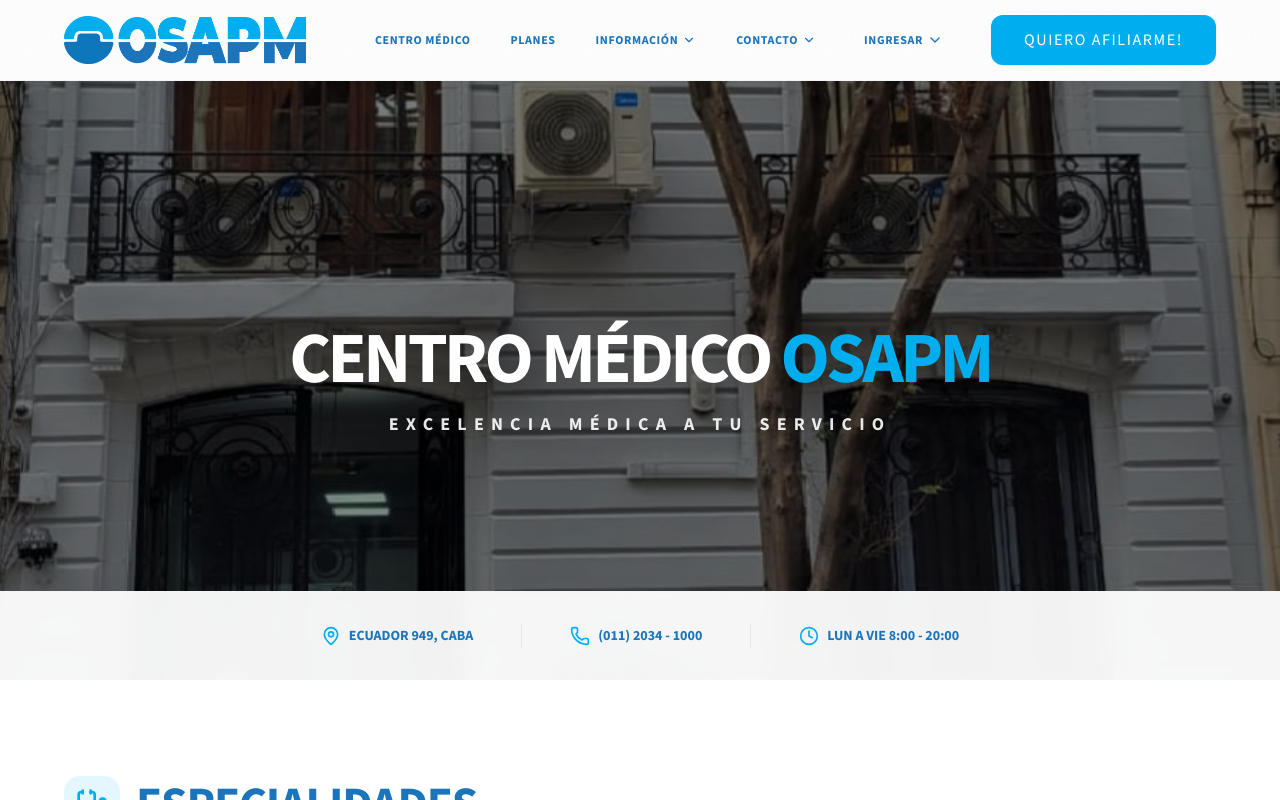
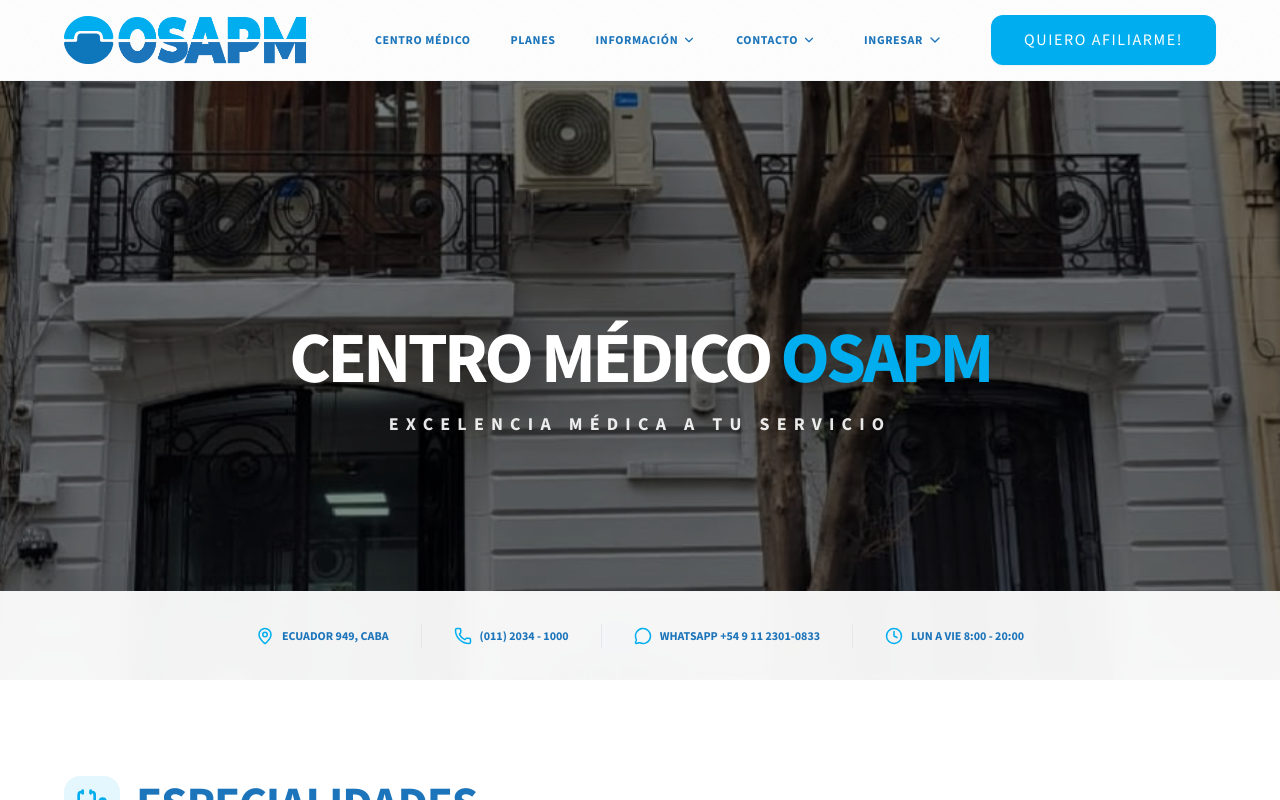
Before and after one commit to Frandeuxtrois/webosapm, a React (Vite) app: page / in a window 1280 px wide. Both pictures are taken after a click on the button "CENTRO MÉDICO". Shown: the top 800 px of the page. Built offline with nearby package versions, Linux system fonts and the light colour scheme.

Commit message:
se agrega wp centro medico

```diff
--- a/src/components/CentroMedico.tsx
+++ b/src/components/CentroMedico.tsx
@@ -1,8 +1,8 @@
 import React, { useState, useEffect } from 'react';
 import {
     MapPin, Phone, Clock, Stethoscope,
-    CreditCard, HeartPulse, Info, Navigation
-} from 'lucide-react'; // Eliminado ChevronRight y Loader2 que no se usaban
+    CreditCard, HeartPulse, Info, Navigation, MessageCircle
+} from 'lucide-react'; // Agregado MessageCircle para WhatsApp
 import { Button } from './ui/Button';
 
 const IMAGES = [
@@ -62,21 +62,36 @@
                     </p>
                 </div>
 
-                {/* Barra de Contacto */}
-                <div className="absolute bottom-0 left-0 w-full bg-white/95 backdrop-blur-md border-t border-gray-100 py-4 md:py-8 px-4 flex flex-col md:flex-row justify-center items-center gap-4 md:gap-12 shadow-2xl">
+                {/* Barra de Contacto - Actualizada con WhatsApp */}
+                <div className="absolute bottom-0 left-0 w-full bg-white/95 backdrop-blur-md border-t border-gray-100 py-4 md:py-8 px-4 flex flex-col md:flex-row justify-center items-center gap-4 md:gap-8 shadow-2xl">
                     <div className="flex items-center gap-2">
-                        <MapPin className="text-[#00AEEF]" size={20} />
-                        <p className="font-bold text-[11px] md:text-sm uppercase">Ecuador 949, CABA</p>
+                        <MapPin className="text-[#00AEEF]" size={18} />
+                        <p className="font-bold text-[10px] md:text-xs uppercase">Ecuador 949, CABA</p>
                     </div>
                     <div className="hidden md:block h-6 w-[1px] bg-gray-200"></div>
+
+                    {/* Teléfono Fijo */}
                     <div className="flex items-center gap-2">
-                        <Phone className="text-[#00AEEF]" size={20} />
-                        <p className="font-bold text-[11px] md:text-sm uppercase">(011) 2034 - 1000</p>
+                        <Phone className="text-[#00AEEF]" size={18} />
+                        <p className="font-bold text-[10px] md:text-xs uppercase">(011) 2034 - 1000</p>
                     </div>
                     <div className="hidden md:block h-6 w-[1px] bg-gray-200"></div>
+
+                    {/* WhatsApp Turnos (Agregado) */}
+                    <a
+                        href="https://wa.me/5491123010833" // Reemplaza con el número real
+                        target="_blank"
+                        rel="noopener noreferrer"
+                        className="flex items-center gap-2 hover:scale-105 transition-transform"
+                    >
+                        <MessageCircle className="text-[#00AEEF]" size={18} />
+                        <p className="font-bold text-[10px] md:text-xs uppercase text-[#1C75BB]">WhatsApp +54 9 11 2301-0833</p>
+                    </a>
+                    <div className="hidden md:block h-6 w-[1px] bg-gray-200"></div>
+
                     <div className="flex items-center gap-2">
-                        <Clock className="text-[#00AEEF]" size={20} />
-                        <p className="font-bold text-[11px] md:text-sm uppercase">Lun a Vie 8:00 - 20:00</p>
+                        <Clock className="text-[#00AEEF]" size={18} />
+                        <p className="font-bold text-[10px] md:text-xs uppercase">Lun a Vie 8:00 - 20:00</p>
                     </div>
                 </div>
             </div>
@@ -114,7 +129,6 @@
                                 {DENTAL_SPECIALTIES.map((item, idx) => (
                                     <div key={idx} className="flex items-center border-b border-white/20 pb-3 hover:border-white transition-colors">
                                         <p className="font-bold text-lg uppercase tracking-tight">{item}</p>
-                                        {/* Flecha eliminada */}
                                     </div>
                                 ))}
                             </div>
@@ -137,7 +151,7 @@
                         <div className="mt-8 flex items-start gap-3 bg-[#00AEEF]/5 p-4 rounded-2xl border border-[#00AEEF]/10">
                             <Info className="text-[#00AEEF] shrink-0 mt-0.5" size={18} />
                             <p className="text-[10px] font-bold text-[#1C75BB] leading-normal uppercase text-left">
-                                Centro Médico y Seccionales habilitadas.
+                                Ecuador 949 CABA y Seccionales habilitadas.
                             </p>
                         </div>
                     </div>
```
